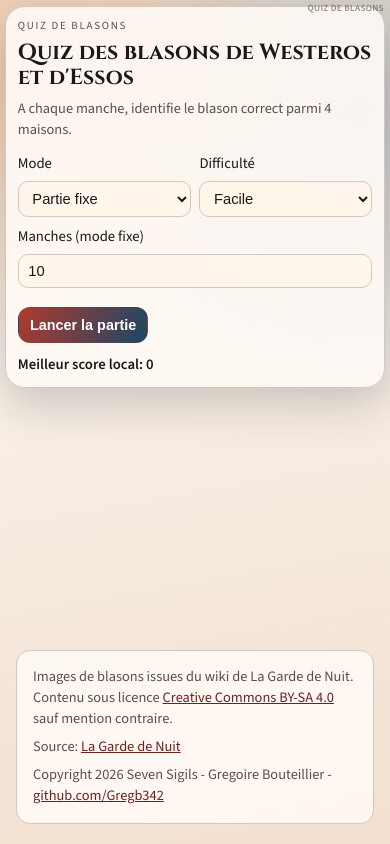
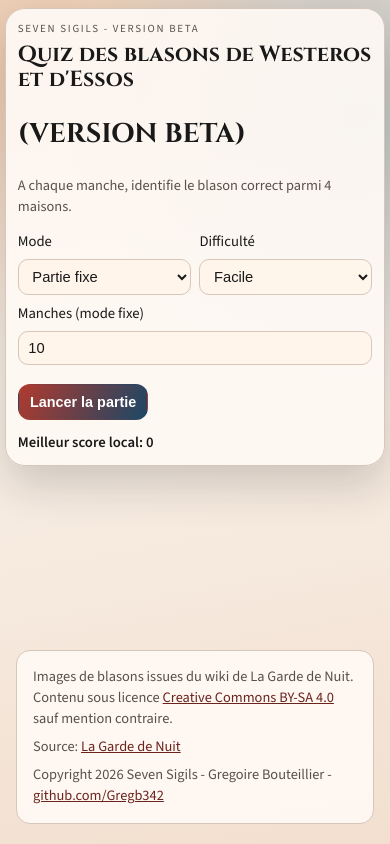
Before and after one commit to Gregb342/seven-sigils, a React (Vite) app: page / in a window 390 px wide. Built offline with nearby package versions, Linux system fonts and the light colour scheme.

Commit message:
chore: save current header and start screen copy updates

```diff
--- a/src/App.css
+++ b/src/App.css
@@ -3,33 +3,11 @@
   display: flex;
   flex-direction: column;
   justify-content: space-between;
-  position: relative;
-}
-
-.app-header {
-  position: fixed;
-  top: 0.35rem;
-  right: 0.65rem;
-  width: auto;
-  margin: 0;
-  z-index: 2;
-  pointer-events: none;
-}
-
-.app-title {
-  margin: 0;
-  font-size: clamp(0.68rem, 1.2vw, 0.8rem);
-  letter-spacing: 0.04em;
-  text-transform: uppercase;
-  color: var(--ink-dim);
-  font-weight: 600;
-  opacity: 0.72;
-  line-height: 1;
 }
 
 .main-content {
   width: min(860px, 100% - 2rem);
-  margin: 1.35rem auto 1rem;
+  margin: 1rem auto 1rem;
   animation: rise-in 350ms ease-out;
 }
 
@@ -308,19 +286,8 @@
 }
 
 @media (max-width: 740px) {
-  .app-header {
-    top: 0.24rem;
-    right: 0.38rem;
-  }
-
-  .app-title {
-    font-size: 0.58rem;
-    letter-spacing: 0.03em;
-    opacity: 0.62;
-  }
-
   .main-content {
-    margin: 0.35rem auto 0.5rem;
+    margin: 0.5rem auto 0.5rem;
     width: calc(100% - 0.65rem);
   }
 
--- a/src/App.tsx
+++ b/src/App.tsx
@@ -37,10 +37,6 @@ function App() {
 
   return (
     <div className="app-shell">
-      <header className="app-header" aria-label="Titre de l'application">
-        <p className="app-title">Quiz de blasons</p>
-      </header>
-
       <main className="main-content">
         {snapshot.status === 'idle' && (
           <StartScreen bestScore={snapshot.bestScore} loading={loading} onStart={onStart} />
--- a/src/presentation/components/StartScreen.tsx
+++ b/src/presentation/components/StartScreen.tsx
@@ -14,8 +14,9 @@ export function StartScreen({ bestScore, loading, onStart }: StartScreenProps) {
 
   return (
     <section className="card intro-card" aria-labelledby="title">
-      <p className="eyebrow">Quiz de Blasons</p>
+      <p className="eyebrow">Seven Sigils - Version Beta</p>
       <h1 id="title">Quiz des blasons de Westeros et d'Essos</h1>
+      <h2 id="title">(VERSION BETA)</h2>
       <p className="intro-text">
         A chaque manche, identifie le blason correct parmi 4 maisons.
       </p>
```
